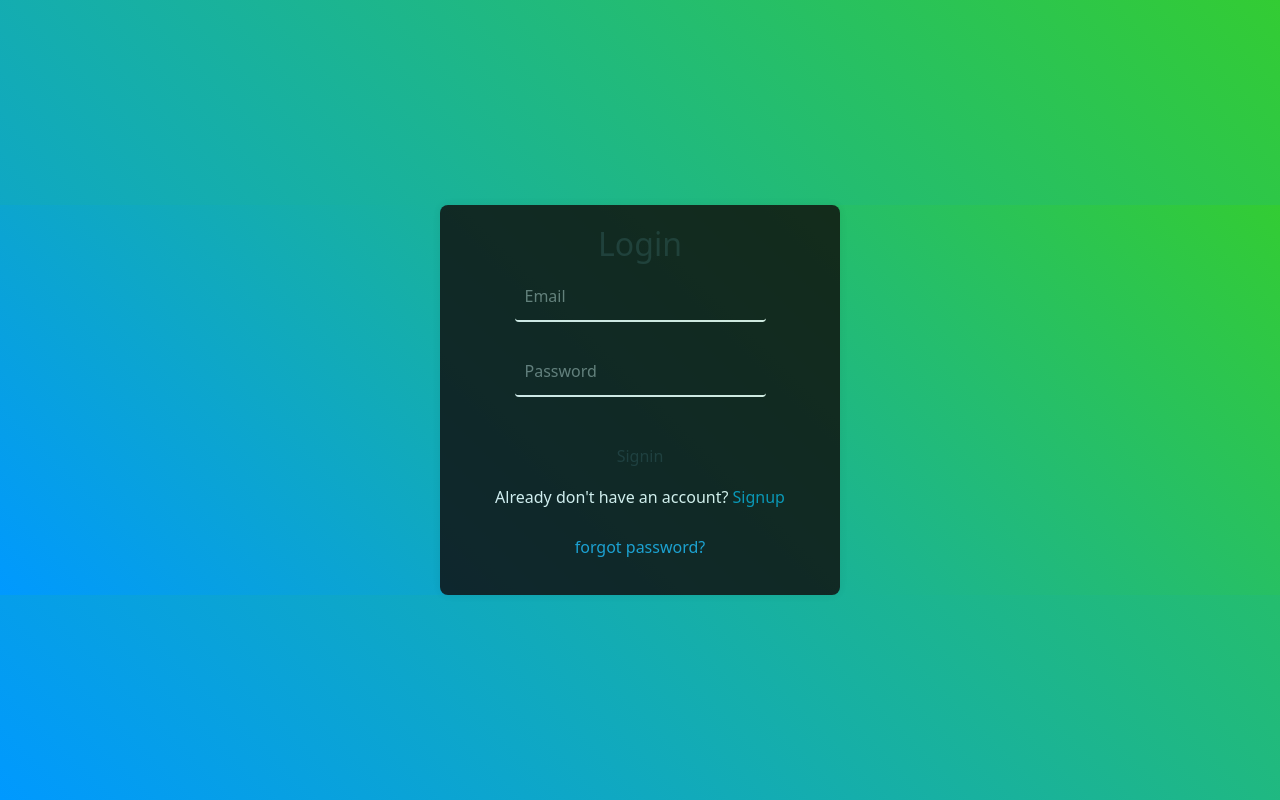
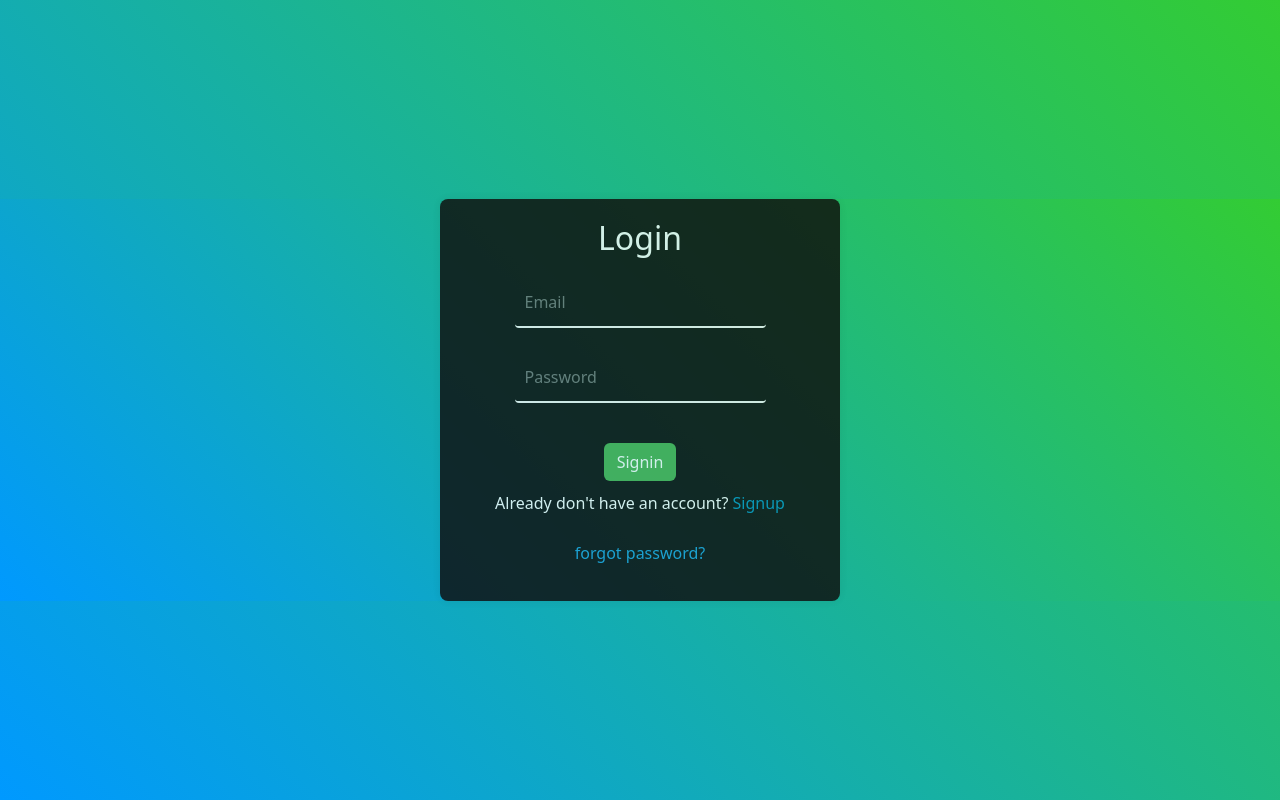
Before and after one commit to Nilushiya/Image_Pdf_Store_App-frontend, a React (Create React App) app: page /login in a window 1280 px wide. Built offline with nearby package versions, Linux system fonts and the light colour scheme.

Commit message:
Image edit popup

```diff
--- a/src/Components/Action.jsx
+++ b/src/Components/Action.jsx
@@ -12,7 +12,7 @@ const Action = () => {
   const [user_name, setUser_name] = useState('');
   const [name_firstLetter, setName_firstLetter] = useState('');
   const [showModal, setShowModal] = useState(false);
-
+  const [editModal, setModal] = useState(false);
   useEffect(() => {
     const decode = decodeToken();
     const user_name = decode.user_name;
@@ -24,6 +24,8 @@ const Action = () => {
 
   const handleShow = () => setShowModal(true);
   const handleClose = () => setShowModal(false);
+  const handleEdit = () => setModal(true);
+  const handleEditClose = () => setModal(false);
 
   return (
     <>
@@ -36,9 +38,9 @@ const Action = () => {
           <button className="icon-button" onClick={handleShow}>
             <FontAwesomeIcon icon={faEye} />
           </button>
-          <Link className="icon-button" to='/profile/view'>
+          <button className="icon-button" onClick={handleEdit}>
             <FontAwesomeIcon icon={faEdit} />
-          </Link>
+          </button>
         </div>
         <h1 className="heading">Choose an Action</h1>
         <div className="button-container">
@@ -59,6 +61,18 @@ const Action = () => {
           </Button>
        </div>
       </Modal>
+      <Modal show={editModal} onHide={handleClose} centered className='model '>
+
+       <div className='modelbox'>
+          <h1 className='head' style={{color:"white"}}> <FontAwesomeIcon icon={faUser} /></h1>
+          <p>Username: {user_name}</p>
+          <p>Username: {user_name}</p>
+          <p>Username: {user_name}</p>
+          <Button variant="secondary" onClick={handleEditClose} className='modelFooter '>
+            Close
+          </Button>
+       </div>
+      </Modal>
     </>
   );
 }
--- a/src/Components/Style/Action.css
+++ b/src/Components/Style/Action.css
@@ -68,6 +68,8 @@
   color: #09090a;
   opacity: 80%;
   border: none;
+  padding: 5px;
+  background-color: #11bb88;
 }
 
 .icon-button:hover {
--- a/src/Components/Style/Login.css
+++ b/src/Components/Style/Login.css
@@ -37,7 +37,9 @@
     justify-content: center;
     align-items: center;
   }
-   h2 {
+  .login-form h2 ,
+  .forgot-password-form h2 ,
+  .reset-password-form h2{
     text-align: center;
     margin-bottom: 20px;
     color: white;
@@ -78,8 +80,8 @@
   }
 
   .btn {
-    background-color: #4CAF50;
-    color: white;
+    background-color: #4CAF50 !important;
+    color: white !important;
     padding: 10px 20px;
     border: none;
     border-radius: 4px;
@@ -88,7 +90,7 @@
   }
 
   .btn:hover {
-    background-color: #45a049;
+    background-color: #45a049 !important;
   }
   .login-link{
     color: white;
--- a/src/Components/Style/Register.css
+++ b/src/Components/Style/Register.css
@@ -46,7 +46,7 @@
   }
 
   .btn {
-    background-color: #4CAF50;
+    background-color: #4CAF50 !important;
     color: white;
     padding: 10px 20px;
     border: none;
```
